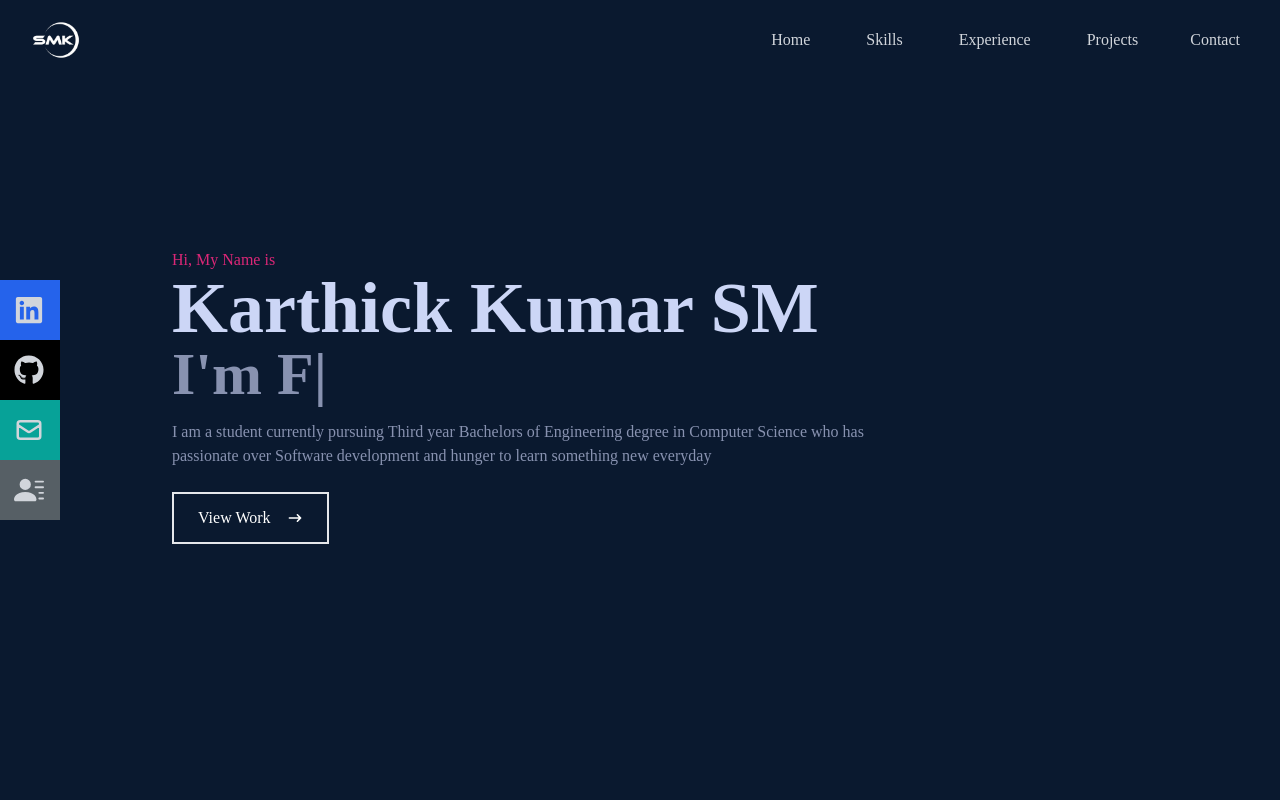
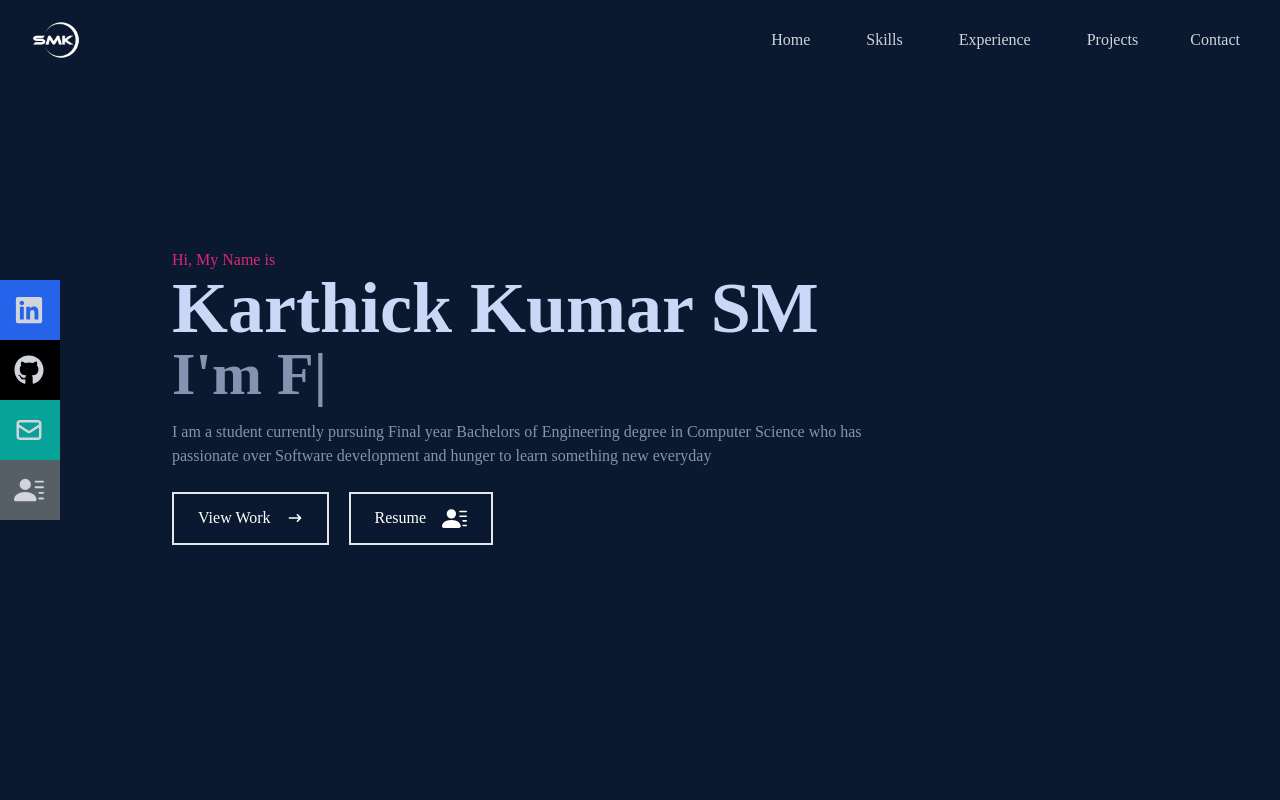
Before and after one commit to karthickkumarsm/React_portfolio, a React (Create React App) app: page / in a window 1280 px wide. Shown: the top 800 px of the page. Built offline with nearby package versions, Linux system fonts and the light colour scheme.

Commit message:
Updated resume and added resume button in home

```diff
--- a/src/components/Home.jsx
+++ b/src/components/Home.jsx
@@ -2,6 +2,7 @@ import React,{useState} from 'react';
 import {HiArrowNarrowRight} from 'react-icons/hi';
 import { Link } from "react-scroll";
 import { TypeAnimation } from 'react-type-animation';
+import {BsFillPersonLinesFill} from 'react-icons/bs';
 
 const Home = () => {
   const [nav, setNav] = useState(false);
@@ -32,16 +33,21 @@ const Home = () => {
                     repeat={Infinity}
                     /></h2>
         <p className='text-[#8892b0] py-4 max-w-[700px]'>I am a student currently pursuing
-        Third year Bachelors of Engineering degree in Computer Science who has passionate over
+        Final year Bachelors of Engineering degree in Computer Science who has passionate over
         Software development and hunger to learn something new everyday </p>
-        <div>
-          <button className='text-white group border-2 px-6 py-3 my-2 flex items-center hover:bg-pink-600 hover:border-pink-600'>
+        <div className='flex flex-col sm:flex-row'>
+          <button className='text-white group border-2 px-6 py-3 my-2 flex items-center justify-between hover:bg-pink-600 hover:border-pink-600'>
           <Link onClick={handleClick} to="project" smooth={true} duration={500}>
                         View Work
                     </Link>
           <span className='group-hover:rotate-90 duration-300'>
           <HiArrowNarrowRight className='ml-4'/>
           </span>
+          </button>
+          <button className='text-white group border-2 px-6 py-3 my-2 flex items-center hover:bg-blue-600 hover:border-blue-600 sm:ml-5'>
+          <a href='https://www.dropbox.com/scl/fi/ry5a2roeylvpne8txmij5/Karthick_Kumar_SM_Resume.pdf?rlkey=yricu1qd420mvs5ff185ynoo9&st=5xm98rid&dl=0' target="_blank" className='flex items-center justify-between w-full'>
+                        Resume <BsFillPersonLinesFill className='ml-4' size={25}/>
+          </a>
           </button>
         </div>
       </div>
```
